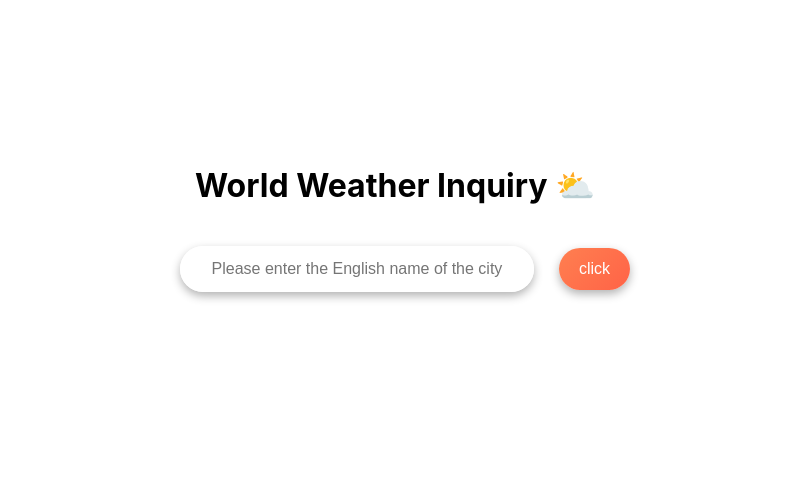
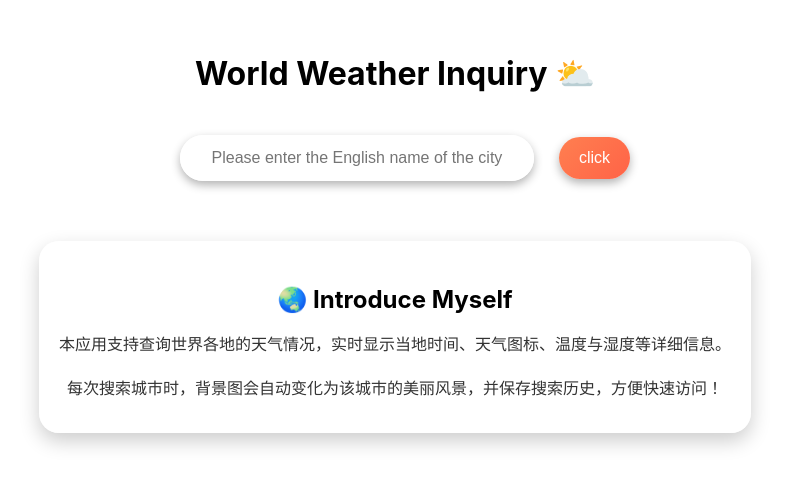
Before and after one commit to Himari531/WeatherInquiry, a React (Create React App) app: page / in a window 1280 px wide. Shown: the part 207-694 px from the top of the page, without its empty margins (245-1034 px from the left). Built offline with nearby package versions, Linux system fonts and the light colour scheme; a web font is replaced by a local one.

Commit message:
添加使用介绍

```diff
--- a/src/css/Weather.css
+++ b/src/css/Weather.css
@@ -124,3 +124,25 @@
     justify-content: space-between;
     align-items: center;
 }
+
+.project-intro {
+    max-width: 800px;
+    margin: 40px auto 20px auto;
+    padding: 20px;
+    background-color: rgba(255, 255, 255, 0.7);
+    border-radius: 20px;
+    box-shadow: 0 8px 20px rgba(0, 0, 0, 0.2);
+    text-align: center;
+}
+
+.project-intro h3 {
+    font-size: 24px;
+    margin-bottom: 15px;
+}
+
+.project-intro p {
+    font-size: 16px;
+    line-height: 1.8;
+    margin-bottom: 10px;
+    color: #333;
+}
--- a/src/js/Weather.js
+++ b/src/js/Weather.js
@@ -84,7 +84,8 @@ const Weather = () => {
         setHistory(getHistory());
     }, []);
 
-    return (<div className="app">
+    return (
+        <div className="app">
             {backgroundImage && (
                 <div className="background" style={{backgroundImage: `url(${backgroundImage})`}}></div>)
             }
@@ -144,9 +145,23 @@ const Weather = () => {
                             {item}
                         </li>))}
                     </ul>
-            </div>)}
+                </div>)
+            }
+            {
+                !weather && (<div className="project-intro">
+                    <h3>🌏 Introduce Myself</h3>
+                    <p>
+                        本应用支持查询世界各地的天气情况，实时显示当地时间、天气图标、温度与湿度等详细信息。
+                    </p>
+                    <p>
+                        每次搜索城市时，背景图会自动变化为该城市的美丽风景，并保存搜索历史，方便快速访问！
+                    </p>
+                </div>)
+            }
+        </div>
 
-    </div>);
+
+    );
 };
 
 export default Weather;
```
Also changed, not shown: 1 other file (tests, documents, lock files or other folders). Lines whose indentation alone changed are shown as unchanged.
